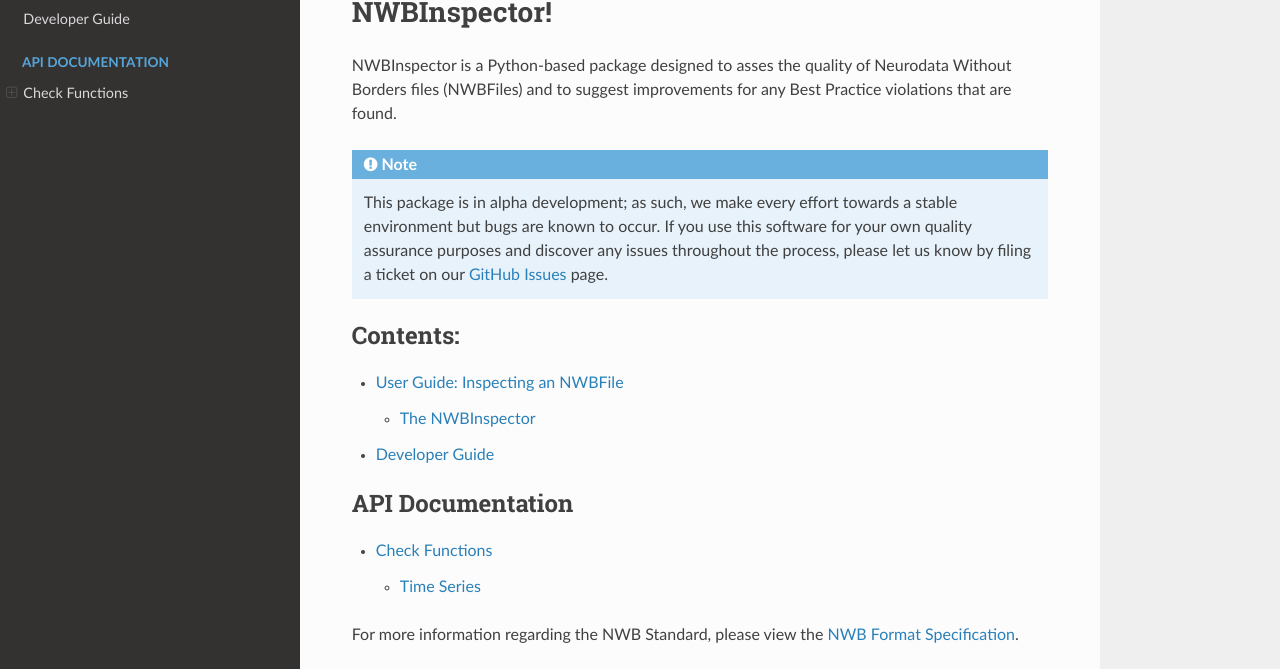
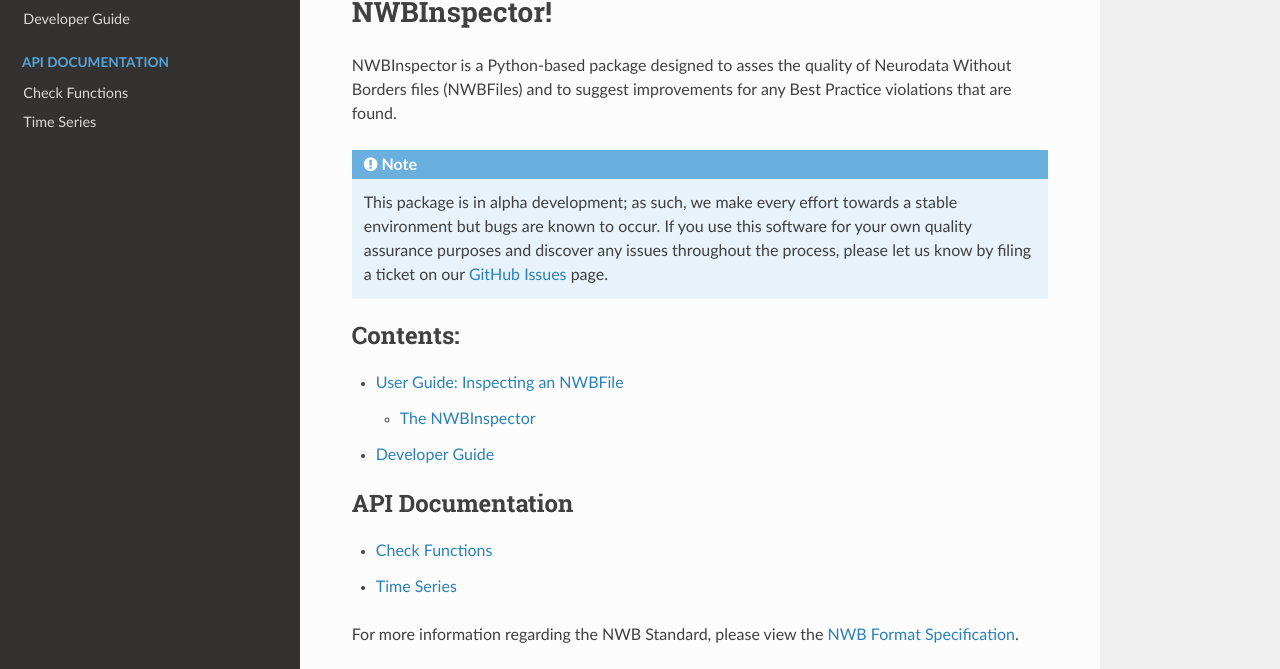
Before and after one commit to NeurodataWithoutBorders/nwbinspector, a Sphinx documentation site: the page built from docs/index.rst, in a window 1280 px wide. Shown: the part 162-831 px from the top of the page. Built offline with Sphinx 7.4.7 and the Read the Docs theme 2.0.0, drawn with Linux system fonts in a browser that asks for light colours.

Commit message:
Update checks.rst

```diff
--- a/docs/api/checks.rst
+++ b/docs/api/checks.rst
@@ -8,4 +8,6 @@
 .. toctree::
     :maxdepth: 4
 
-    checks.all
+Time Series
+===========
+.. automodule:: nwbinspector.checks.time_series
```
